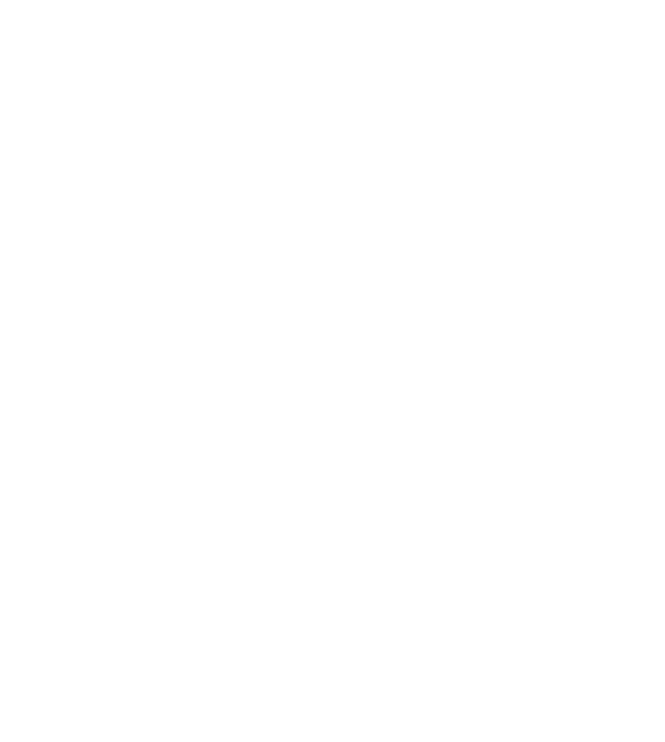
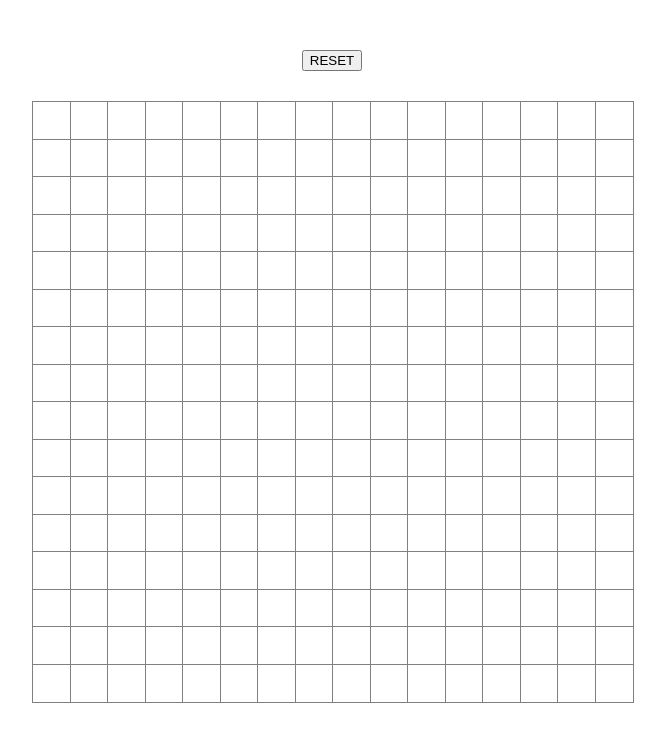
Before and after one commit to parkbx/etch-a-sketch, a plain HTML site: page index.html in a window 1280 px wide. Shown: the whole page, without its empty margins (308-973 px from the left). Drawn offline with Linux system fonts and the light colour scheme.

Commit message:
Set initial grids. Add leaving trail through grid function. Add reset button that would reset grids and prompt user with wanted grids.

```diff
--- a/app.js
+++ b/app.js
@@ -0,0 +1,48 @@
+// Declare resetBtn.
+const resetBtn = document.querySelector('.btn-reset');
+resetBtn.addEventListener('click', resetGrid);
+
+// Declare mainContainer.
+const mainContainer = document.querySelector('.div-main-container');
+
+// Declare gridContainer and add div-grid-container class.
+const gridContainer = document.createElement('div');
+gridContainer.classList.add('div-grid-container');
+
+// Append gridContainer to mainContainer.
+mainContainer.appendChild(gridContainer);
+
+// Create grids that would go inside gridContainer.
+for (let i = 0; i < 256; i++) {
+    const grid = document.createElement('div');
+    grid.classList.add('div-grid');
+    gridContainer.appendChild(grid);
+}
+
+// Add event listener to grids.
+const grids = document.querySelectorAll('.div-grid');
+grids.forEach(grid => grid.addEventListener('mouseenter', leaveTrail));
+
+// Function to add class div-grid-hovered to leave trails
+function leaveTrail() {
+    this.classList.add('div-grid-hovered');
+}
+
+// Function reset the grid by removing .div-grid-hovered CSS.
+function resetGrid() {
+    // Select grid with .div-grid-hovered and remove that class for each grid.
+    const gridToRemove = document.querySelectorAll('.div-grid-hovered');
+    gridToRemove.forEach(grid => grid.classList.remove('div-grid-hovered'));
+
+    // Get new grid dimension from user using prompt.
+    let gridDefined = parseInt(prompt('How many squares per side?'));
+
+    if (!Number.isInteger(gridDefined)) {
+        gridDefined = parseInt(prompt('How many squares per side?'));
+    } else {
+        // Use number to set the grids.
+    }
+
+
+
+}
--- a/index.html
+++ b/index.html
@@ -8,7 +8,11 @@
     <link rel="stylesheet" href="main.css">
 </head>
 <body>
-
+    <div class="div-main-container">
+        <div class="div-button-container">
+            <button class="btn-reset">RESET</button>
+        </div>
+    </div>
     <script src="app.js"></script>
 </body>
 </html>
--- a/main.css
+++ b/main.css
@@ -0,0 +1,32 @@
+.div-main-container {
+    display: flex;
+    justify-content: center;
+    flex-direction: column;
+    padding-top: 50px;
+}
+
+.div-button-container {
+    display: flex;
+    justify-content: center;
+    padding-bottom: 30px;
+}
+
+.div-grid-container {
+    display: grid;
+    grid-template-columns: repeat(16, auto);
+    grid-template-rows: repeat(16, auto);
+    height: 600px;
+    width: 600px;
+    margin: auto;
+}
+
+.div-grid {
+    height: 100%;
+    width: 100%;
+    border: 1px solid #808080;
+    background-color: #ffffff;
+}
+
+.div-grid-hovered {
+    background-color: #808080;
+}
--- a/reset.css
+++ b/reset.css
@@ -0,0 +1,48 @@
+/* http://meyerweb.com/eric/tools/css/reset/
+   v2.0 | 20110126
+   License: none (public domain)
+*/
+
+html, body, div, span, applet, object, iframe,
+h1, h2, h3, h4, h5, h6, p, blockquote, pre,
+a, abbr, acronym, address, big, cite, code,
+del, dfn, em, img, ins, kbd, q, s, samp,
+small, strike, strong, sub, sup, tt, var,
+b, u, i, center,
+dl, dt, dd, ol, ul, li,
+fieldset, form, label, legend,
+table, caption, tbody, tfoot, thead, tr, th, td,
+article, aside, canvas, details, embed,
+figure, figcaption, footer, header, hgroup,
+menu, nav, output, ruby, section, summary,
+time, mark, audio, video {
+	margin: 0;
+	padding: 0;
+	border: 0;
+	font-size: 100%;
+	font: inherit;
+	vertical-align: baseline;
+}
+/* HTML5 display-role reset for older browsers */
+article, aside, details, figcaption, figure,
+footer, header, hgroup, menu, nav, section {
+	display: block;
+}
+body {
+	line-height: 1;
+}
+ol, ul {
+	list-style: none;
+}
+blockquote, q {
+	quotes: none;
+}
+blockquote:before, blockquote:after,
+q:before, q:after {
+	content: '';
+	content: none;
+}
+table {
+	border-collapse: collapse;
+	border-spacing: 0;
+}
```
